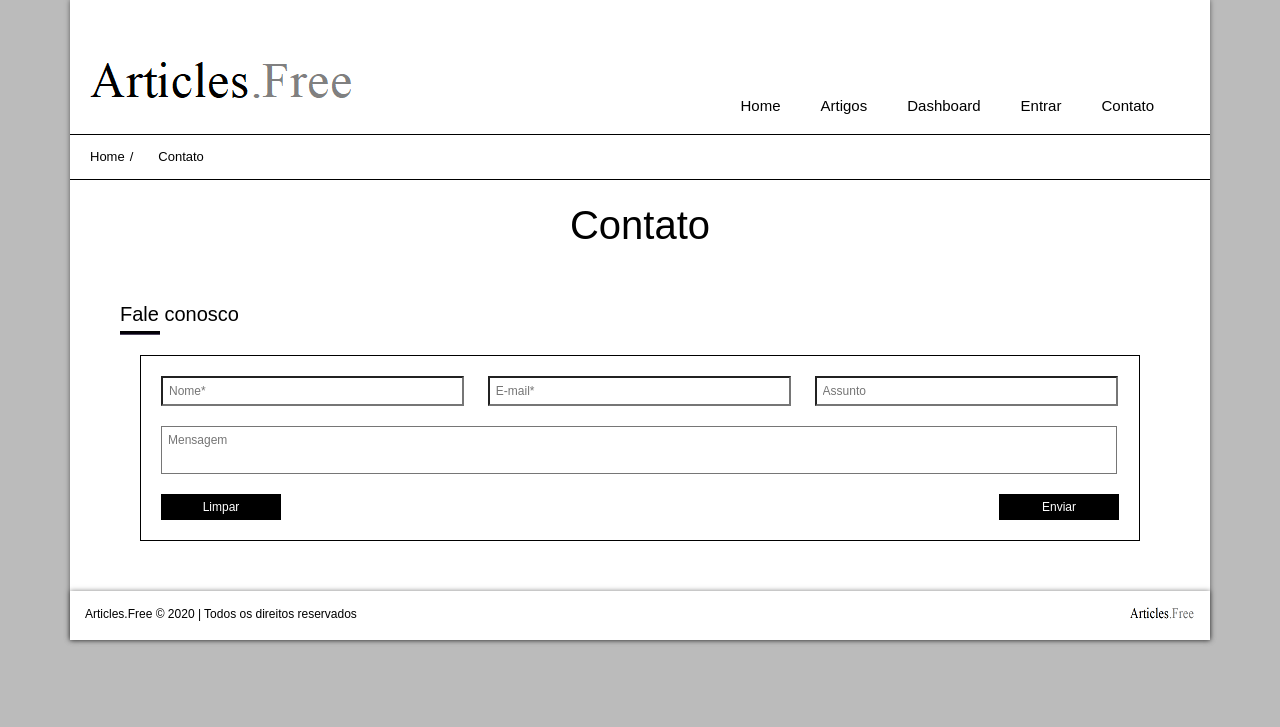
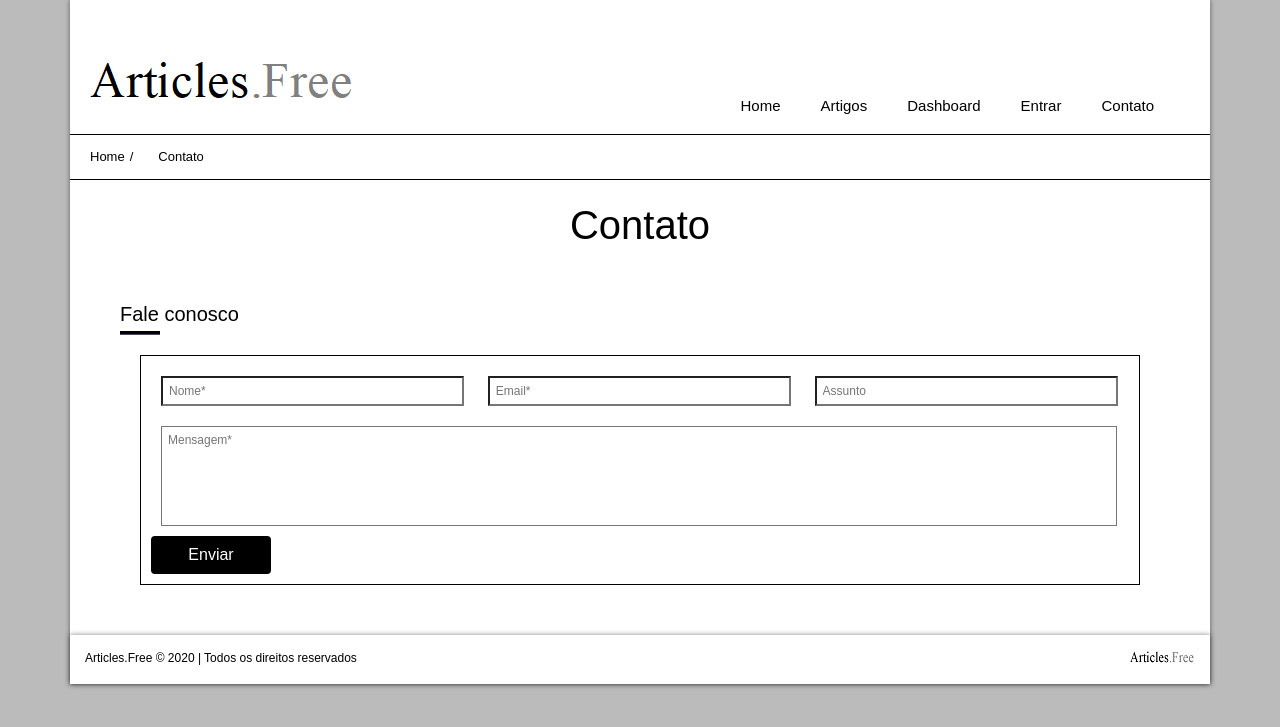
Before and after one commit to tarcysyo/articles.free_project, a Django app: page /contato/ in a window 1280 px wide. Shown: the top 727 px of the page. Run offline with Django 3.2, Linux system fonts and the light colour scheme; parts of the project's set-up code (start-up, migrations or seed data) failed here and were passed over; some libraries are stand-ins or nearby versions; some web fonts are replaced.

Commit message:
Formulário de contato e e-mail

```diff
--- a/articles_free/articles/templates/articles/detail.html
+++ b/articles_free/articles/templates/articles/detail.html
@@ -9,7 +9,7 @@
 {% endblock %}
 {% block content %}
 	<div>
-		<h1 class="title">Leitura</h1>
+		<h1 class="title text-center">Leitura</h1>
 		<section>
 			<h2 class="title">{{ article }}</h2>
 			<footer class="categ"><strong>{{ article.category }}</strong></footer>
--- a/articles_free/articles/templates/articles/index.html
+++ b/articles_free/articles/templates/articles/index.html
@@ -9,7 +9,7 @@
 {% endblock %}
 {% block content %}
 <div>
-	<h1 class="title">Artigos</h1>
+	<h1 class="title text-center">Artigos</h1>
 {% for articles in articles %}
 	<section>
 		<h2 class="title">{{ articles }}</h2>
--- /dev/null
+++ b/articles_free/core/forms.py
@@ -0,0 +1,19 @@
+from django import forms
+from django.conf import settings
+from django.core.mail import send_mail
+
+from articles_free.core.email import send_email_template
+
+
+class Contact(forms.Form):
+    name = forms.CharField(max_length=100, widget= forms.TextInput(attrs={'placeholder':'Nome*'}))
+    email = forms.EmailField(widget= forms.TextInput(attrs={'placeholder':'Email*', 'type':'email'}))
+    subject = forms.CharField(max_length=200, required=False, widget= forms.TextInput(attrs={'placeholder':'Assunto'}))
+    message = forms.CharField(widget=forms.Textarea(attrs={'placeholder':'Mensagem*'}))
+
+    def send_mail(self):
+        subject = '%(subject)s'
+        context = {'subject': self.cleaned_data['subject'], 'name': self.cleaned_data['name'], 'email': self.cleaned_data['email'], 'message': self.cleaned_data['message']}
+        template_name = "contact_email.html"
+        subject = subject % context
+        send_email_template(subject, template_name,context,[settings.CONTACT_EMAIL])
--- a/articles_free/core/static/css/my-style.css
+++ b/articles_free/core/static/css/my-style.css
@@ -30,7 +30,6 @@ footer.categ {
 }
 
 h1.title {
-	text-align: center;
 	position:relative;
 	/*text-transform:uppercase;*/
 	line-height:31px;
@@ -65,18 +64,17 @@ fieldset textarea {
 	display: grid;
 	margin: 10px;
 	width: 97.8%;
+	height: 100px;
 }
 
 h1.home {
 	padding-top: 20px;
-	text-align: center;
 	font-family: "DauphinPlain";
 	font-size: 70px;
 }
 
 h2.home {
 	padding-top: 20px;
-	text-align: center;
 }
 
 span.home {
--- a/articles_free/core/templates/contact.html
+++ b/articles_free/core/templates/contact.html
@@ -9,21 +9,23 @@
 {% endblock %}
 {% block content %}
 	<div class="container">
-		<h1 class="title">Contato</h1>
+		<h1 class="title text-center">Contato</h1>
 		<section>
 			<div class="container">
 	    	<h2 class="title">Fale conosco</h2>
+				{% if is_valid %}
+				<p class="text-center">Sua mensagem foi enviada com sucesso!</p>
+				{% endif %}
 	        <div>
 	            <div>
-	                <form action="#">
+	                <form method="post">
+					{% csrf_token %}
 	                	<fieldset>
-	                		<input type="text" name="name" value="" placeholder="Nome*" />
-	                        <input type="email" name="email" value="" placeholder="E-mail*" />
-	                        <input  type="text" name="subject" value="" placeholder="Assunto" />
-	                        <textarea name="message" placeholder="Mensagem"></textarea>
+							{% for field in form %}
+								{{ field }}
+							{% endfor %}
 	                        <div class="clear"></div>
-	                        <input type="reset" class="btn but fleft" value="Limpar" />
-	                        <input type="submit" class="btn but fright" value="Enviar" />
+	                        <button type="submit" class="btn but">Enviar</button>
 	                        <div class="clear"></div>
 	                	</fieldset>
 	                </form>
--- /dev/null
+++ b/articles_free/core/templates/contact_email.html
@@ -0,0 +1,3 @@
+<p><strong>Nome:</strong>{{ name }}</p>
+<p><strong>E-mail:</strong>{{ email }}</p>
+{{ message|linebreaks }}
--- a/articles_free/core/templates/home.html
+++ b/articles_free/core/templates/home.html
@@ -3,14 +3,14 @@
 {% block breadcrumb %}
 	<div>
 		<div>
-			<h1 class="home">Articles<span class="home">.Free</span></h1>
+			<h1 class="home text-center">Articles<span class="home">.Free</span></h1>
 			<hr>
 		</div>
 	</div>
 {% endblock %}
 {% block content %}
 	<div>
-		<h2 class="home">Bem vindo ao Articles.Free!</h2>
+		<h2 class="home text-center">Bem vindo ao Articles.Free!</h2>
 		<section>
 			<p class="home">O Articles.Free é uma plataforma de publicação de artigos acadêmicos e científicos.
 				<br>Fazendo um breve cadastro, você terá acesso a diversos artigos das mais variadas áreas do
--- a/articles_free/core/views.py
+++ b/articles_free/core/views.py
@@ -1,9 +1,21 @@
 from django.shortcuts import render
-
+from .forms import Contact
 
 # Create your views here.
 def home(request):
-    return render(request, 'home.html')
+    template_name = 'home.html'
+    return render(request, template_name)
 
 def contact(request):
-    return render(request, 'contact.html')
+    context = {}
+    if request.method == 'POST':
+        form = Contact(request.POST)
+        if form.is_valid():
+            context['is_valid'] = True
+            form.send_mail()
+            form = Contact()
+    else:
+        form = Contact()
+    template_name = 'contact.html'
+    context['form'] = form
+    return render(request, template_name, context)
```
Also changed, not shown: articles_free/core/email.py (added, +12 -0 lines), articles_free/settings.py (+7 -0 lines).
